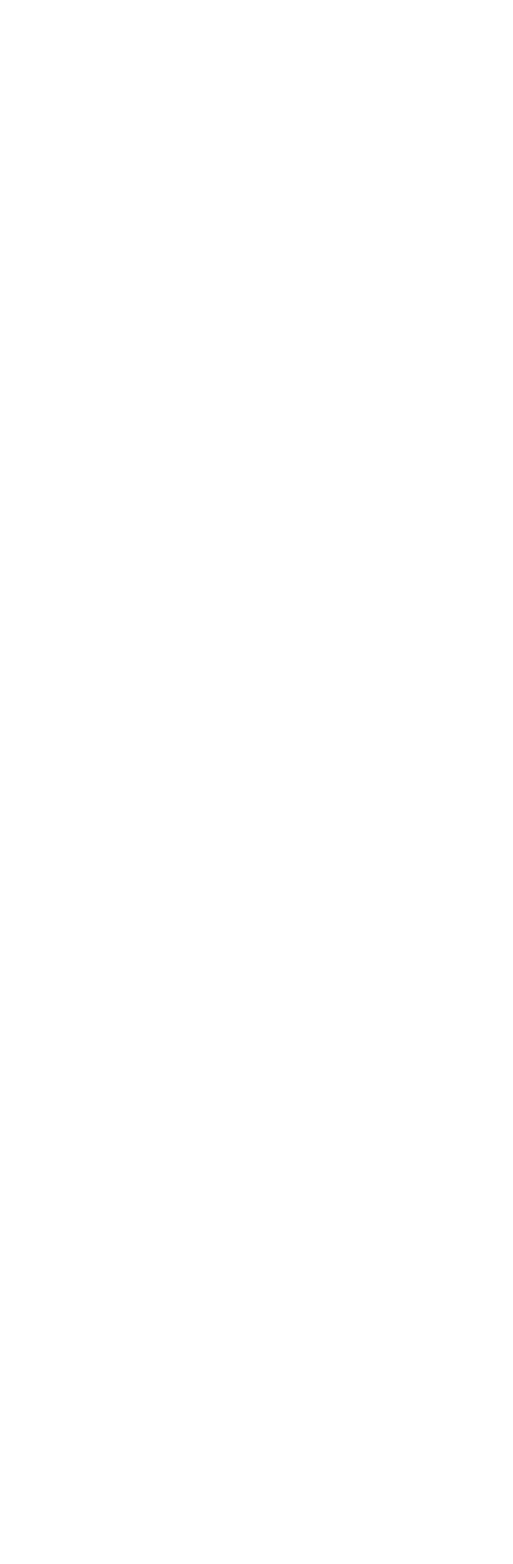
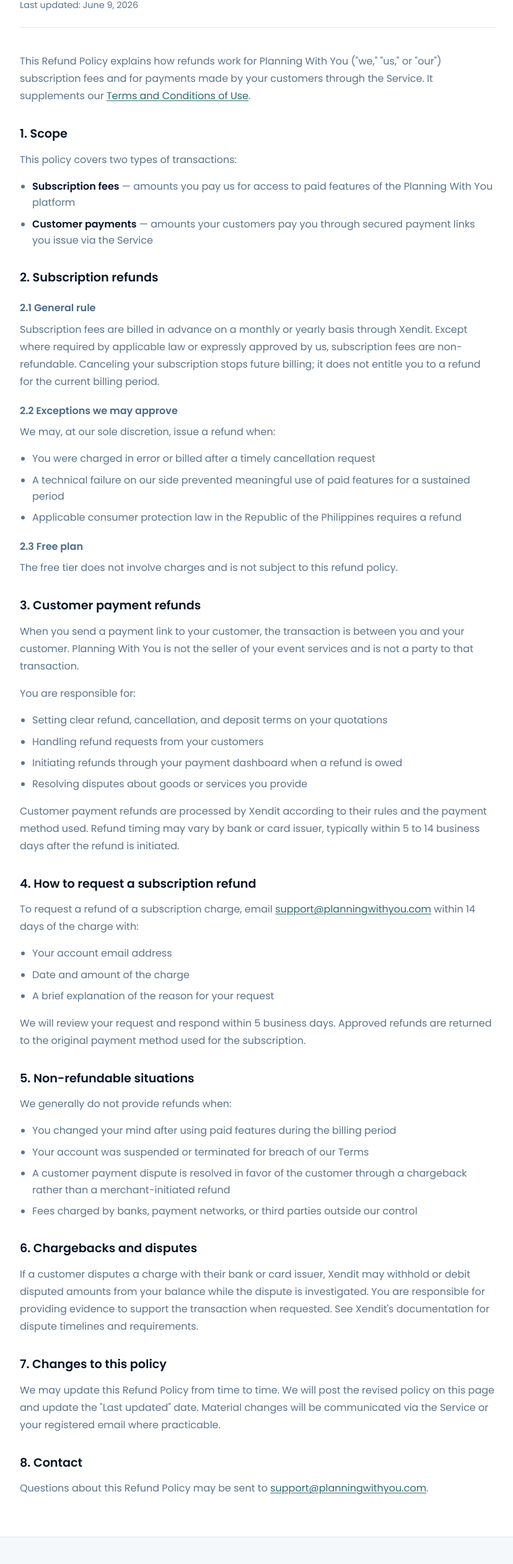
Before and after one commit to rpascual0812/planningwithyou-web, a React (Vite) app: page /refund-policy in a window 1280 px wide. Before the commit this address had no page. Shown: the part 229-2752 px from the top of the page at 62% size, without its empty margins (224-1052 px from the left). Before the commit the page ends 800 px from the top, so only its background shows below. Built offline with nearby package versions, Linux system fonts and the light colour scheme.

Commit message:
Update
Added refund policy
Replaced Paymongo with Xendit

```diff
--- a/index.html
+++ b/index.html
@@ -9,19 +9,19 @@
     <meta property="og:image:height" content="630" />
     <meta property="og:image:alt" content="Planning With You - plan events with quotations, calendar, and payments" />
     <meta property="og:title" content="Planning With You - Quotations, Calendars and Payments" />
-    <meta property="og:description" content="Create event quotations, manage calendars, sync Gmail, Outlook, Apple and Yahoo, and get paid securely with credit cards through Paymongo." />
+    <meta property="og:description" content="Create event quotations, manage calendars, sync Gmail, Outlook, Apple and Yahoo, and get paid securely with credit cards through Xendit." />
     <meta property="og:url" content="https://planningwithyou.com/" />
     <meta property="og:type" content="website" />
     <meta property="og:site_name" content="Planning With You" />
     <meta property="og:locale" content="en_US" />
     <meta name="viewport" content="width=device-width, initial-scale=1.0" />
     <title>Planning With You - Quotations, Calendars and Payments</title>
-    <meta name="description" content="Planning With You - create event quotations, manage calendars, connect Gmail, Outlook, Apple and Yahoo, and get paid securely via Paymongo." />
+    <meta name="description" content="Planning With You - create event quotations, manage calendars, connect Gmail, Outlook, Apple and Yahoo, and get paid securely via Xendit." />
     <link rel="icon" type="image/png" href="/logo.png" />
     <link rel="canonical" href="https://planningwithyou.com/" />
     <meta name="twitter:card" content="summary_large_image" />
     <meta name="twitter:title" content="Planning With You - Quotations, Calendars and Payments" />
-    <meta name="twitter:description" content="Create event quotations, manage calendars, sync email and calendar providers, and get paid via Paymongo." />
+    <meta name="twitter:description" content="Create event quotations, manage calendars, sync email and calendar providers, and get paid via Xendit." />
     <meta name="twitter:image" content="https://planningwithyou.com/og/payments.jpg" />
     <meta name="twitter:image:alt" content="Planning With You - plan events with quotations, calendar, and payments" />
     <link rel="preconnect" href="https://fonts.googleapis.com" />
--- a/src/App.css
+++ b/src/App.css
@@ -410,7 +410,7 @@
 }
 
 .integrations__list li::before {
-  content: '✓';
+  content: "✓";
   color: var(--teal-600);
   font-weight: 700;
 }
@@ -779,8 +779,8 @@
 }
 
 .footer__legal {
-  max-width: 28rem;
-  justify-content: flex-end;
+  max-width: 20rem;
+  justify-content: flex-start;
 }
 
 .footer__nav a,
--- a/src/App.tsx
+++ b/src/App.tsx
@@ -4,6 +4,7 @@ import { ScrollToTop } from './components/ScrollToTop'
 import { HomePage } from './pages/HomePage'
 import { PlatformTermsPage } from './pages/PlatformTermsPage'
 import { PrivacyPolicyPage } from './pages/PrivacyPolicyPage'
+import { RefundPolicyPage } from './pages/RefundPolicyPage'
 import { TermsAndConditionsPage } from './pages/TermsAndConditionsPage'
 import './App.css'
 
@@ -20,6 +21,7 @@ function App() {
           element={<TermsAndConditionsPage />}
         />
         <Route path="/platform-terms" element={<PlatformTermsPage />} />
+        <Route path="/refund-policy" element={<RefundPolicyPage />} />
       </Routes>
     </BrowserRouter>
   )
--- a/src/components/Footer.tsx
+++ b/src/components/Footer.tsx
@@ -11,6 +11,7 @@ const productLinks = [
 const legalLinks = [
   { to: '/privacy-policy', label: 'Privacy Policy' },
   { to: '/terms-and-conditions', label: 'Terms of Service' },
+  { to: '/refund-policy', label: 'Refund Policy' },
   {
     to: '/platform-terms',
     label: 'Terms of Use',
--- a/src/components/Hero.tsx
+++ b/src/components/Hero.tsx
@@ -12,7 +12,7 @@ export function Hero() {
           <p className="hero__subtitle">
             Create polished quotations for any event, send them to customers,
             manage your schedule, sync with Gmail, Outlook, Apple &amp; Yahoo —
-            and get paid securely through Paymongo.
+            and get paid securely through Xendit.
           </p>
           <div className="hero__cta">
             <a href="#pricing" className="btn btn-primary btn-lg">
@@ -32,7 +32,7 @@ export function Hero() {
               <span>Email &amp; calendar sync</span>
             </li>
             <li>
-              <strong>Paymongo</strong>
+              <strong>Xendit</strong>
               <span>Subscriptions &amp; customer payments</span>
             </li>
           </ul>
--- a/src/components/HowItWorks.tsx
+++ b/src/components/HowItWorks.tsx
@@ -17,7 +17,7 @@ const steps = [
   {
     step: '04',
     title: 'Get paid securely',
-    text: 'Share a Paymongo payment link so customers pay online. Funds flow to you through a secured checkout.',
+    text: 'Share a Xendit payment link so customers pay online. Funds flow to you through a secured checkout.',
   },
 ]
 
--- a/src/components/Payments.tsx
+++ b/src/components/Payments.tsx
@@ -3,18 +3,18 @@ export function Payments() {
     <section id="payments" className="section payments">
       <div className="container text-center">
         <span className="section-label">Payments</span>
-        <h2 className="section-title">Powered by Paymongo</h2>
+        <h2 className="section-title">Powered by Xendit</h2>
         <p className="section-subtitle">
           Register your card for monthly or yearly subscriptions. Send customers
           a secured payment link so they can pay you online — all connected
-          through Paymongo.
+          through Xendit.
         </p>
         <div className="payments__grid">
           <article className="card payments__card">
             <div className="payments__icon">💳</div>
             <h3>Your subscription</h3>
             <p>
-              Add your credit card to Paymongo when you sign up. Choose monthly
+              Add your credit card to Xendit when you sign up. Choose monthly
               or yearly billing and manage your Planning With You plan in one
               place.
             </p>
@@ -24,21 +24,21 @@ export function Payments() {
             <h3>Customer payment links</h3>
             <p>
               Generate a secured checkout link inside the system. Your customers
-              pay through Paymongo — you get notified when payment is complete.
+              pay through Xendit — you get notified when payment is complete.
             </p>
           </article>
           <article className="card payments__card">
             <div className="payments__icon">🔒</div>
             <h3>Secure by design</h3>
             <p>
-              Card data is handled by Paymongo&apos;s PCI-compliant
+              Card data is handled by Xendit&apos;s PCI-compliant
               infrastructure. Your business stays protected while you focus on
               events.
             </p>
           </article>
         </div>
         <div className="payments__ribbon">
-          <span>Paymongo</span>
+          <span>Xendit</span>
           <span aria-hidden="true">·</span>
           <span>Subscriptions</span>
           <span aria-hidden="true">·</span>
--- a/src/pages/PlatformTermsPage.tsx
+++ b/src/pages/PlatformTermsPage.tsx
@@ -4,7 +4,7 @@ export function PlatformTermsPage() {
   return (
     <LegalPage
       title="Platform Terms of Use: User Access & Responsibilities"
-      lastUpdated="May 26, 2026"
+      lastUpdated="June 9, 2026"
     >
       <p>
         These Platform Terms of Use (&quot;Platform Terms&quot;) supplement our
@@ -18,8 +18,8 @@ export function PlatformTermsPage() {
       <p>
         By creating an account or using platform features—including quotations,
         calendar management, customer directory, email/calendar integrations,
-        and Paymongo payment tools—you agree to these Platform Terms in addition
-        to our Privacy Policy and Terms and Conditions of Use.
+        and Xendit payment tools—you agree to these Platform Terms in addition
+        to our Privacy Policy, Refund Policy, and Terms and Conditions of Use.
       </p>
 
       <h2>2. User access</h2>
@@ -64,9 +64,9 @@ export function PlatformTermsPage() {
       <h3>3.3 Quotation and payment conduct</h3>
       <p>
         You are responsible for quotation content, pricing, deposits, refunds,
-        and dispute resolution with your customers. Secured Paymongo payment
-        links must not be used for illegal goods, services, or activities
-        prohibited by Paymongo or applicable law.
+        and dispute resolution with your customers. Secured Xendit payment links
+        must not be used for illegal goods, services, or activities prohibited
+        by Xendit or applicable law.
       </p>
       <h3>3.4 Calendar and communications</h3>
       <p>
@@ -114,7 +114,7 @@ export function PlatformTermsPage() {
       <p>
         We strive to maintain platform availability but do not guarantee
         uninterrupted access. Scheduled maintenance and third-party outages
-        (including email providers and Paymongo) may affect functionality.
+        (including email providers and Xendit) may affect functionality.
       </p>
 
       <h2>9. Updates to Platform Terms</h2>
--- a/src/pages/PrivacyPolicyPage.tsx
+++ b/src/pages/PrivacyPolicyPage.tsx
@@ -2,7 +2,7 @@ import { LegalPage } from '../components/LegalPage'
 
 export function PrivacyPolicyPage() {
   return (
-    <LegalPage title="Privacy Policy" lastUpdated="May 26, 2026">
+    <LegalPage title="Privacy Policy" lastUpdated="June 9, 2026">
       <p>
         Planning With You (&quot;we,&quot; &quot;us,&quot; or &quot;our&quot;)
         operates the website and platform at planningwithyou.com (the
@@ -14,7 +14,7 @@ export function PrivacyPolicyPage() {
       <h3>Account information</h3>
       <p>
         When you register, we collect information such as your name, email
-        address, business name, and billing details provided to Paymongo for
+        address, business name, and billing details provided to Xendit for
         subscription payments.
       </p>
       <h3>Customer data you store</h3>
@@ -38,7 +38,7 @@ export function PrivacyPolicyPage() {
       <h3>Payment information</h3>
       <p>
         Subscription payments and customer payment links are processed by
-        Paymongo. Card details are collected and stored by Paymongo in
+        Xendit. Card and payment details are collected and stored by Xendit in
         accordance with their privacy practices; we do not store full card
         numbers on our servers.
       </p>
@@ -52,7 +52,7 @@ export function PrivacyPolicyPage() {
       <h2>2. How we use your information</h2>
       <ul>
         <li>Provide, operate, and maintain the Service</li>
-        <li>Process subscriptions and facilitate customer payments via Paymongo</li>
+        <li>Process subscriptions and facilitate customer payments via Xendit</li>
         <li>Send quotations and calendar-related communications you request</li>
         <li>Sync with connected email and calendar providers</li>
         <li>Respond to support requests and send service-related notices</li>
@@ -64,7 +64,7 @@ export function PrivacyPolicyPage() {
       <p>We may share information with:</p>
       <ul>
         <li>
-          <strong>Paymongo</strong> — for subscription billing and customer
+          <strong>Xendit</strong> — for subscription billing and customer
           payment processing
         </li>
         <li>
--- /dev/null
+++ b/src/pages/RefundPolicyPage.tsx
@@ -0,0 +1,139 @@
+import { LegalPage } from '../components/LegalPage'
+
+export function RefundPolicyPage() {
+  return (
+    <LegalPage title="Refund Policy" lastUpdated="June 9, 2026">
+      <p>
+        This Refund Policy explains how refunds work for Planning With You
+        (&quot;we,&quot; &quot;us,&quot; or &quot;our&quot;) subscription fees
+        and for payments made by your customers through the Service. It
+        supplements our{' '}
+        <a href="/terms-and-conditions">Terms and Conditions of Use</a>.
+      </p>
+
+      <h2>1. Scope</h2>
+      <p>This policy covers two types of transactions:</p>
+      <ul>
+        <li>
+          <strong>Subscription fees</strong> — amounts you pay us for access to
+          paid features of the Planning With You platform
+        </li>
+        <li>
+          <strong>Customer payments</strong> — amounts your customers pay you
+          through secured payment links you issue via the Service
+        </li>
+      </ul>
+
+      <h2>2. Subscription refunds</h2>
+      <h3>2.1 General rule</h3>
+      <p>
+        Subscription fees are billed in advance on a monthly or yearly basis
+        through Xendit. Except where required by applicable law or expressly
+        approved by us, subscription fees are non-refundable. Canceling your
+        subscription stops future billing; it does not entitle you to a refund
+        for the current billing period.
+      </p>
+      <h3>2.2 Exceptions we may approve</h3>
+      <p>We may, at our sole discretion, issue a refund when:</p>
+      <ul>
+        <li>
+          You were charged in error or billed after a timely cancellation
+          request
+        </li>
+        <li>
+          A technical failure on our side prevented meaningful use of paid
+          features for a sustained period
+        </li>
+        <li>
+          Applicable consumer protection law in the Republic of the Philippines
+          requires a refund
+        </li>
+      </ul>
+      <h3>2.3 Free plan</h3>
+      <p>
+        The free tier does not involve charges and is not subject to this
+        refund policy.
+      </p>
+
+      <h2>3. Customer payment refunds</h2>
+      <p>
+        When you send a payment link to your customer, the transaction is
+        between you and your customer. Planning With You is not the seller of
+        your event services and is not a party to that transaction.
+      </p>
+      <p>You are responsible for:</p>
+      <ul>
+        <li>Setting clear refund, cancellation, and deposit terms on your quotations</li>
+        <li>Handling refund requests from your customers</li>
+        <li>Initiating refunds through your payment dashboard when a refund is owed</li>
+        <li>Resolving disputes about goods or services you provide</li>
+      </ul>
+      <p>
+        Customer payment refunds are processed by Xendit according to their
+        rules and the payment method used. Refund timing may vary by bank or
+        card issuer, typically within 5 to 14 business days after the refund is
+        initiated.
+      </p>
+
+      <h2>4. How to request a subscription refund</h2>
+      <p>
+        To request a refund of a subscription charge, email{' '}
+        <a href="mailto:support@planningwithyou.com">
+          support@planningwithyou.com
+        </a>{' '}
+        within 14 days of the charge with:
+      </p>
+      <ul>
+        <li>Your account email address</li>
+        <li>Date and amount of the charge</li>
+        <li>A brief explanation of the reason for your request</li>
+      </ul>
+      <p>
+        We will review your request and respond within 5 business days. Approved
+        refunds are returned to the original payment method used for the
+        subscription.
+      </p>
+
+      <h2>5. Non-refundable situations</h2>
+      <p>We generally do not provide refunds when:</p>
+      <ul>
+        <li>You changed your mind after using paid features during the billing period</li>
+        <li>Your account was suspended or terminated for breach of our Terms</li>
+        <li>
+          A customer payment dispute is resolved in favor of the customer through
+          a chargeback rather than a merchant-initiated refund
+        </li>
+        <li>
+          Fees charged by banks, payment networks, or third parties outside our
+          control
+        </li>
+      </ul>
+
+      <h2>6. Chargebacks and disputes</h2>
+      <p>
+        If a customer disputes a charge with their bank or card issuer, Xendit
+        may withhold or debit disputed amounts from your balance while the
+        dispute is investigated. You are responsible for providing evidence to
+        support the transaction when requested. See Xendit&apos;s documentation
+        for dispute timelines and requirements.
+      </p>
+
+      <h2>7. Changes to this policy</h2>
+      <p>
+        We may update this Refund Policy from time to time. We will post the
+        revised policy on this page and update the &quot;Last updated&quot;
+        date. Material changes will be communicated via the Service or your
+        registered email where practicable.
+      </p>
+
+      <h2>8. Contact</h2>
+      <p>
+        Questions about this Refund Policy may be sent to{' '}
+        <a href="mailto:support@planningwithyou.com">
+          support@planningwithyou.com
+        </a>
+        .
+      </p>
+    </LegalPage>
+  )
+}
--- a/src/pages/TermsAndConditionsPage.tsx
+++ b/src/pages/TermsAndConditionsPage.tsx
@@ -2,7 +2,7 @@ import { LegalPage } from '../components/LegalPage'
 
 export function TermsAndConditionsPage() {
   return (
-    <LegalPage title="Terms and Conditions of Use" lastUpdated="May 26, 2026">
+    <LegalPage title="Terms and Conditions of Use" lastUpdated="June 9, 2026">
       <p>
         These Terms and Conditions of Use (&quot;Terms&quot;) govern your access
         to and use of the Planning With You website and software platform at
@@ -23,8 +23,11 @@ export function TermsAndConditionsPage() {
         Planning With You provides tools for event professionals and businesses
         to create and send quotations, manage calendars, store customer contact
         information, integrate with email and calendar providers (Gmail, Outlook,
-        Apple, and Yahoo), and process payments through Paymongo including
-        subscription billing and secured payment links for your customers.
+        Apple, and Yahoo), and process payments through Xendit including
+        subscription billing and secured payment links for your customers. Our{' '}
+        <a href="/privacy-policy">Privacy Policy</a> and{' '}
+        <a href="/refund-policy">Refund Policy</a> also apply to your use of the
+        Service.
       </p>
 
       <h2>3. Account registration</h2>
@@ -37,15 +40,16 @@ export function TermsAndConditionsPage() {
       <h2>4. Subscriptions and fees</h2>
       <p>
         Access to certain features requires a paid subscription billed monthly or
-        yearly through Paymongo. Fees are charged in advance and are
-        non-refundable except where required by law or expressly stated. We may
-        change pricing with reasonable notice; continued use after a price change
-        constitutes acceptance.
+        yearly through Xendit. Fees are charged in advance and are
+        non-refundable except where required by law or as described in our{' '}
+        <a href="/refund-policy">Refund Policy</a>. We may change pricing with
+        reasonable notice; continued use after a price change constitutes
+        acceptance.
       </p>
 
       <h2>5. Customer payments</h2>
       <p>
-        Payment links issued to your customers are processed by Paymongo. You are
+        Payment links issued to your customers are processed by Xendit. You are
         responsible for the accuracy of amounts, descriptions, and tax obligations
         on quotations and payment requests. We are not a party to transactions
         between you and your customers.
@@ -73,7 +77,7 @@ export function TermsAndConditionsPage() {
 
       <h2>8. Third-party services</h2>
       <p>
-        Integrations with Gmail, Outlook, Apple, Yahoo, and Paymongo are subject
+        Integrations with Gmail, Outlook, Apple, Yahoo, and Xendit are subject
         to those providers&apos; terms and policies. We are not responsible for
         third-party outages, changes, or actions.
       </p>
```
Also changed, not shown: src/components/Pricing.tsx (+4 -4 lines).
